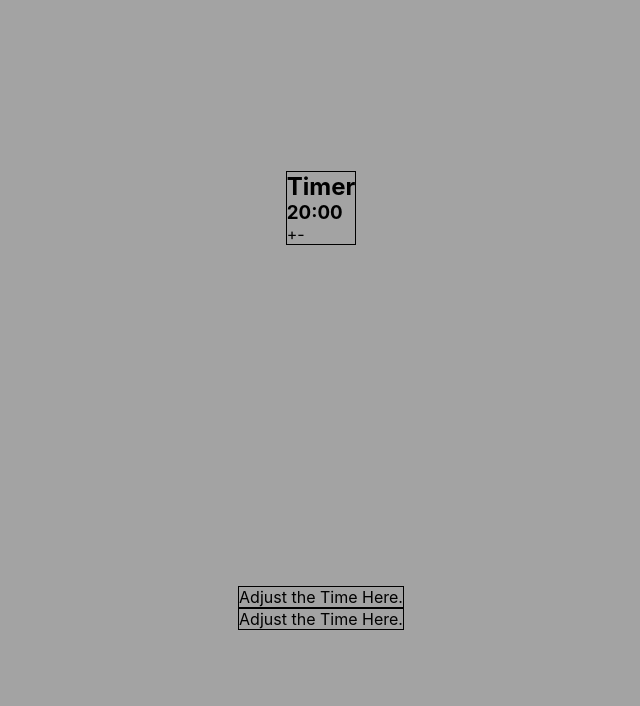
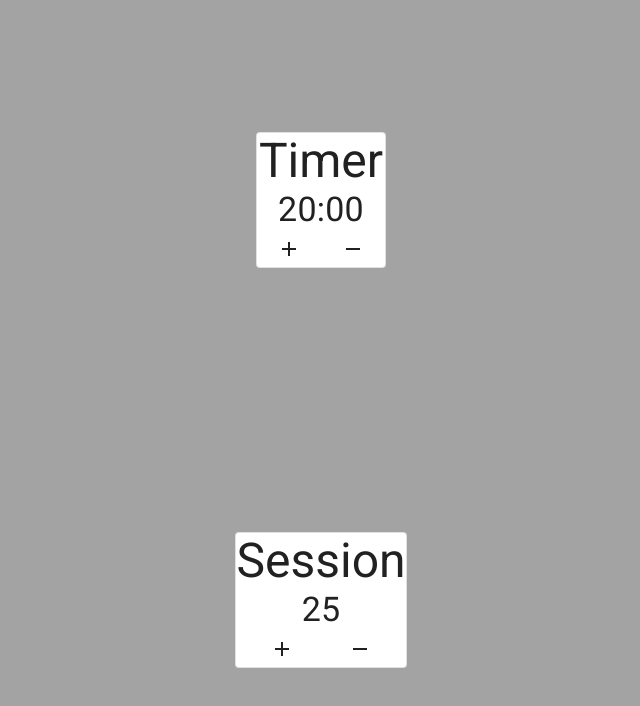
Before and after one commit to mhgamboa/pomodoro-clock, a React (Create React App) app: page / in a window 1280 px wide. Shown: the top 706 px of the page, without its empty margins (319-959 px from the left). Built offline with nearby package versions, Linux system fonts and the light colour scheme.

Commit message:
Update layout with Material-ui

```diff
--- a/src/App.js
+++ b/src/App.js
@@ -4,9 +4,14 @@ import React, { useState, useEffect } from "react";
 import Timer from "./components/Timer";
 import AdjustTimer from "./components/AdjustTime";
 
+// Material UI
+import { Card } from "@material-ui/core";
+
 function App() {
   let [minute, setMinute] = useState(20);
   let [second, setSecond] = useState("00");
+  let [initialSessionTime, setSessionTime] = useState(25);
+  let [initialBreakTime, setBreakTime] = useState(5);
 
   useEffect(() => {
     document.title = `${minute}:${second}`;
@@ -15,25 +20,28 @@ function App() {
   return (
     <main className="app">
       <Timer
-        className="adjustersContainer"
         minute={minute}
         second={second}
         setMinute={setMinute}
         setSecond={setSecond}
       />
-      <div>
+      <div className="adjustersContainer">
         <AdjustTimer
+          type="Session"
+          time={initialSessionTime}
           minute={minute}
           second={second}
           setMinute={setMinute}
           setSecond={setSecond}
         />
-        <AdjustTimer
+        {/* <AdjustTimer
+          type="Break"
+          time={initialBreakTime}
           minute={minute}
           second={second}
           setMinute={setMinute}
           setSecond={setSecond}
-        />
+        /> */}
       </div>
     </main>
   );
--- a/src/components/AdjustTime.js
+++ b/src/components/AdjustTime.js
@@ -1,6 +1,28 @@
 import React from "react";
 import "../index.css";
 
-export default function AdjustTime() {
-  return <div className="border">Adjust the Time Here.</div>;
+// Material-Ui Components
+import { Button, Typography, Card } from "@material-ui/core";
+import AddIcon from "@material-ui/icons/Add";
+import RemoveIcon from "@material-ui/icons/Remove";
+
+export default function AdjustTime({ type, time }) {
+  return (
+    <Card className="border" variant="outlined">
+      <Typography variant="h3" align="center">
+        {type}
+      </Typography>
+      <Typography variant="h4" align="center">
+        {time}
+      </Typography>
+      <div className="plusMinusContainer">
+        <Button className="plus">
+          <AddIcon />
+        </Button>
+        <Button className="minus">
+          <RemoveIcon />
+        </Button>
+      </div>
+    </Card>
+  );
 }
--- a/src/components/Timer.js
+++ b/src/components/Timer.js
@@ -1,19 +1,30 @@
 import React from "react";
 import "../index.css";
+
+// Material-Ui Components
+import { Button, Typography, Card } from "@material-ui/core";
+import AddIcon from "@material-ui/icons/Add";
+import RemoveIcon from "@material-ui/icons/Remove";
 
 export default function Timer({ minute, second }) {
   console.log(minute);
   return (
-    <div className="border">
-      <h2>Timer</h2>
-      <h3>
+    <Card className="border" variant="outlined">
+      <Typography variant="h3" align="center">
+        Timer
+      </Typography>
+      <Typography variant="h4" align="center">
         {minute}:{second}
-      </h3>
+      </Typography>
 
       <div className="plusMinusContainer">
-        <span className="plus">+</span>
-        <span className="minus">-</span>
+        <Button className="plus">
+          <AddIcon />
+        </Button>
+        <Button className="minus">
+          <RemoveIcon />
+        </Button>
       </div>
-    </div>
+    </Card>
   );
 }
--- a/src/index.css
+++ b/src/index.css
@@ -33,3 +33,8 @@
   display: flex;
   justify-content: space-evenly;
 }
+
+.plusMinusContainer {
+  display: flex;
+  justify-content: space-evenly;
+}
```
